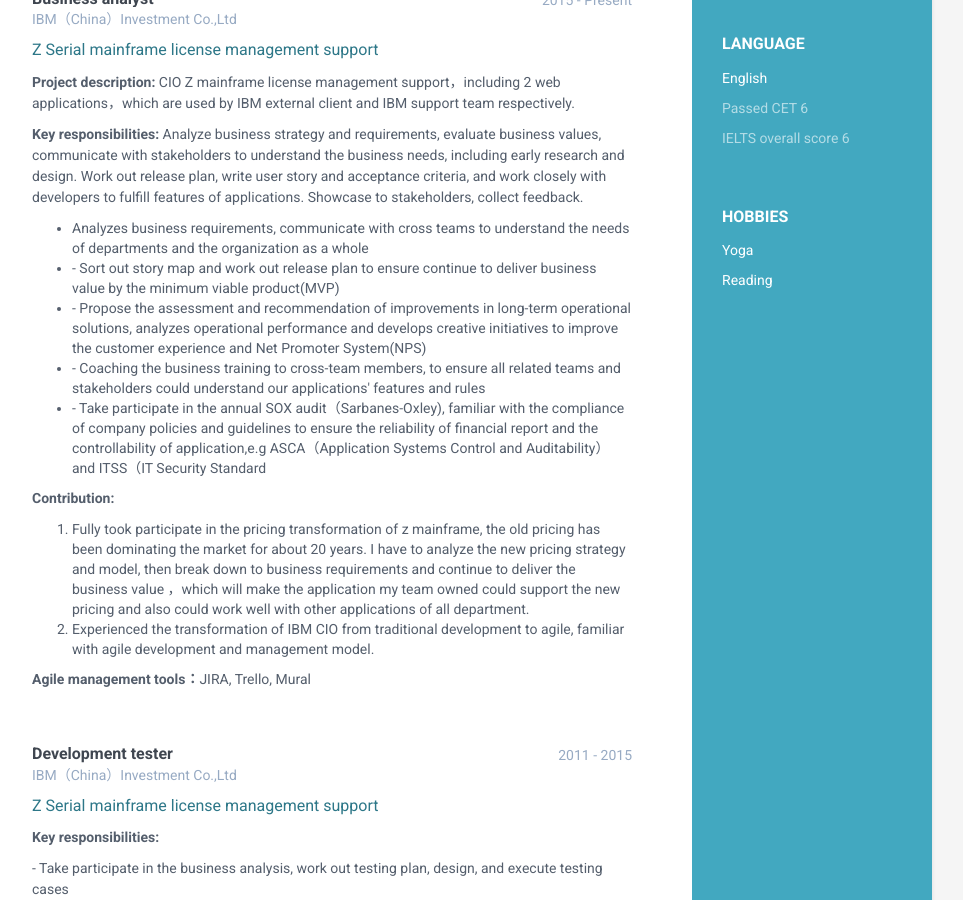
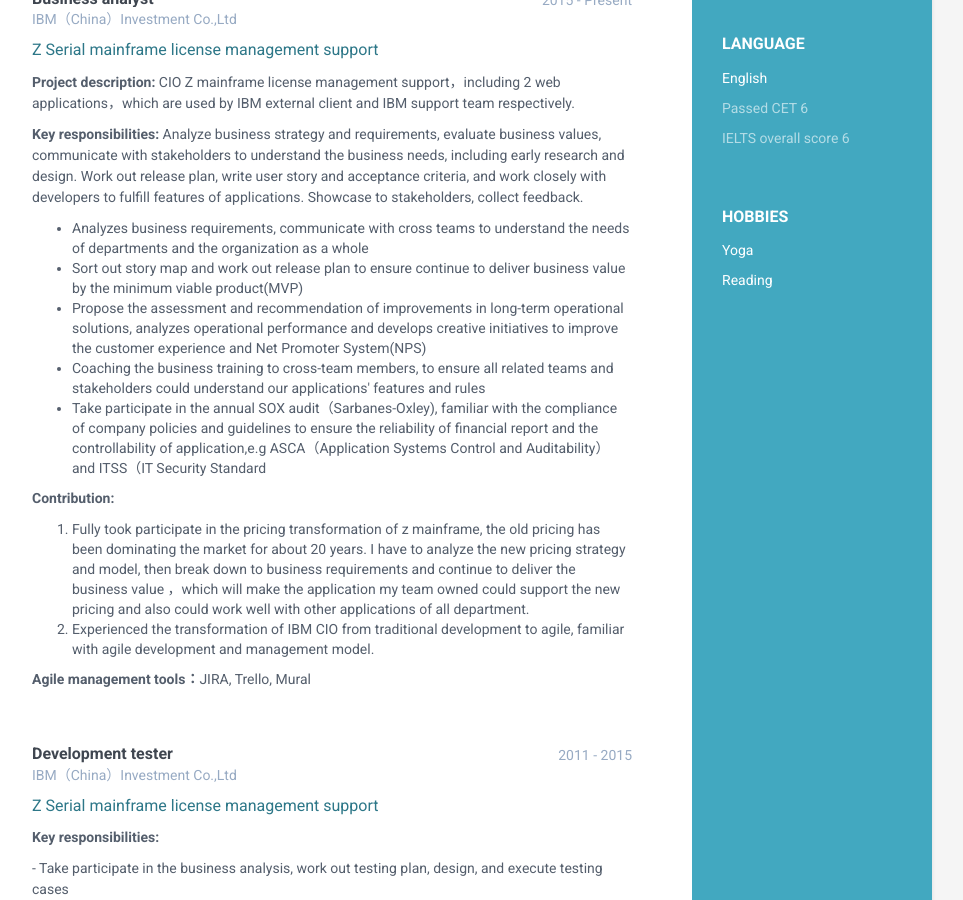
Before and after one commit to liuyang0116/LiuYangResume_EN, a Jekyll site: the page built from index.html, in a window 1280 px wide and 900 px high, scrolled down 712 px. Shown: the whole window, without its empty margins (188-1151 px from the left). Built offline with Jekyll 4.4.1, drawn with Linux system fonts in a browser that asks for light colours.

```diff
--- a/_includes/projects.html
+++ b/_includes/projects.html
@@ -16,10 +16,10 @@
 			<p><b>Key responsibilities: </b>Analyze business strategy and requirements, evaluate business values, communicate with stakeholders to understand the business needs, including early research and design. Work out release plan, write user story and acceptance criteria, and work closely with developers to fulfill features of applications. Showcase to stakeholders, collect feedback.</p>
 					<ul>
 					<li>Analyzes business requirements, communicate with cross teams to understand the needs of departments and the organization as a whole</li>
-					<li>- Sort out story map and work out release plan to ensure continue to deliver business value by the minimum viable product(MVP)</li>
-					<li>- Propose the assessment and recommendation of improvements in long-term operational solutions, analyzes operational performance and develops creative initiatives to improve the customer experience and Net Promoter System(NPS)</li>
-					<li>- Coaching the business training to cross-team members, to ensure all related teams and stakeholders could understand our applications' features and rules</li>
-			                <li>- Take participate in the annual SOX audit（Sarbanes-Oxley), familiar with the compliance of company policies and guidelines to ensure the reliability of financial report and the controllability of application,e.g ASCA（Application Systems Control and Auditability）and ITSS（IT Security Standard</li></ul>
+					<li>Sort out story map and work out release plan to ensure continue to deliver business value by the minimum viable product(MVP)</li>
+					<li>Propose the assessment and recommendation of improvements in long-term operational solutions, analyzes operational performance and develops creative initiatives to improve the customer experience and Net Promoter System(NPS)</li>
+					<li>Coaching the business training to cross-team members, to ensure all related teams and stakeholders could understand our applications' features and rules</li>
+			                <li>Take participate in the annual SOX audit（Sarbanes-Oxley), familiar with the compliance of company policies and guidelines to ensure the reliability of financial report and the controllability of application,e.g ASCA（Application Systems Control and Auditability）and ITSS（IT Security Standard</li></ul>
 			<p><b>Contribution:</b></p>
 					<ol>
 					<li>Fully took participate in the pricing transformation of z mainframe, the old pricing has been dominating the market for about 20 years. I have to analyze the new pricing strategy and model, then break down to business requirements and continue to deliver the business value ，which will make the application my team owned could support the new pricing and also could work well with other applications of all department.</li>
```
